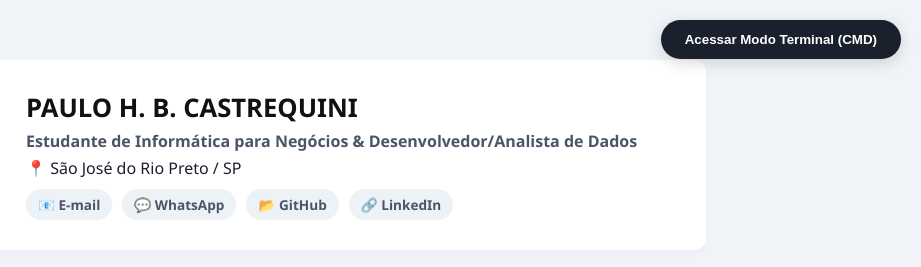
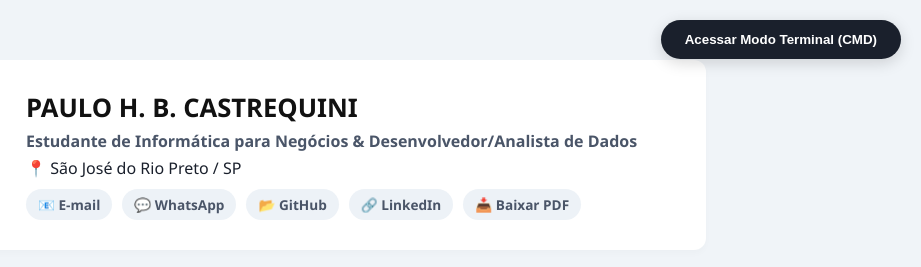
Before and after one commit to zu-oss/paulohbc, a plain HTML site: page index.html in a window 1280 px wide. Shown: the top 267 px of the page, 359-1280 px from the left. Drawn offline with Linux system fonts and the light colour scheme.

Commit message:
Add download button for resume PDF
Added a download button for the PDF version of the resume.

```diff
--- a/index.html
+++ b/index.html
@@ -33,6 +33,7 @@
                         <a href="https://wa.me/5517982308463" target="_blank" class="badge">💬 WhatsApp</a>
                         <a href="https://github.com/zu-oss" target="_blank" class="badge">📂 GitHub</a>
                         <a href="https://www.linkedin.com/in/paulo-h-b-castrequini/" target="_blank" class="badge">🔗 LinkedIn</a>
+                        <a href="Curriculo_Paulo_2026_info2" download="Paulo_Castrequini_Curriculo.pdf" class="badge btn-download">📥 Baixar PDF</a>
                     </div>
                 </div>
             </header>
```
